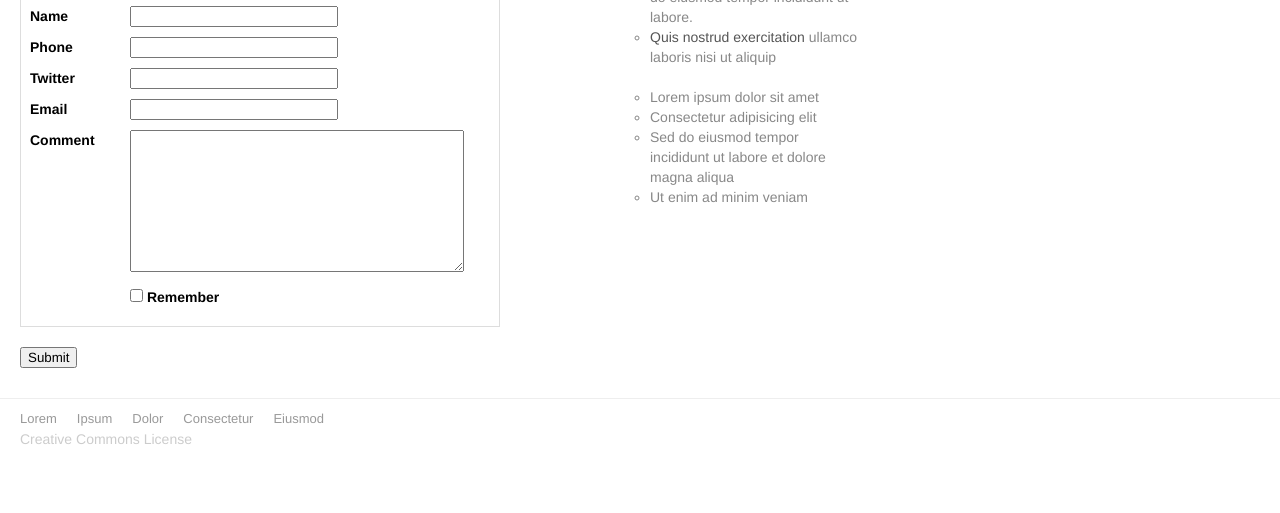
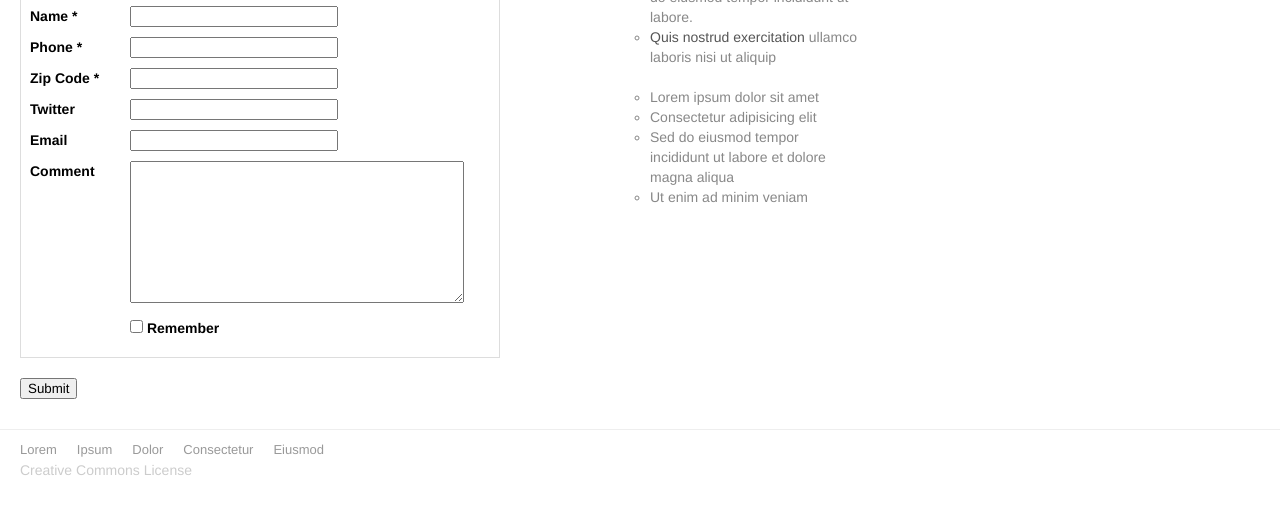
Before and after one commit to fia-hack-for-the-win/fia-hack, a plain HTML site: page index.html in a window 1280 px wide. Shown: the part 187-700 px from the top of the page. Drawn offline with Linux system fonts and the light colour scheme.

Commit message:
Added zip code to form

```diff
--- a/index.html
+++ b/index.html
@@ -32,14 +32,16 @@
       <form action="." method="post" class="hform">
         <fieldset>
           <legend>Enter details</legend>
-          <p><label>Name</label>
-            <input type="text" name="name" value="" id="name"></p>
-	  <p><label>Phone</label>
-            <input type="text" name="phone" value="" id="phone"></p>
+          <p><label>Name *</label>
+            <input type="text" name="name" value="" id="name" title="First and Last Name"></p>
+	        <p><label>Phone *</label>
+            <input type="text" name="phone" value="" id="phone" title="Phone Number"></p>
+          <p><label>Zip Code *</label>
+            <input type="text" name="zip_code" value="" id="zip_code" pattern="^\d{5}" title="Zip Code"></p>
           <p><label>Twitter</label>
-            <input type="text" name="address" value="" id="twitter"></p>
+            <input type="text" name="twitter" value="" id="twitter" title="Twitter Handle"></p>
           <p><label>Email</label>
-            <input type="text" name="city" value="" id="city"></p>
+            <input type="text" name="email" value="" id="email" title="Email"></p>
           <p><label>Comment</label>
             <textarea name="comment" rows="8" cols="40"></textarea></p>
           <p class="checkbox"><input type="checkbox" name="remember" value="" id="remember"> <label>Remember</label></p>
@@ -78,5 +80,11 @@
   </div>
 </div>
 
+<script>
+  $(document).ready(function () {
+    $("name").removeClass('success').removeClass('success');
+  }
+</script>
+
 </body>
 </html>
```
